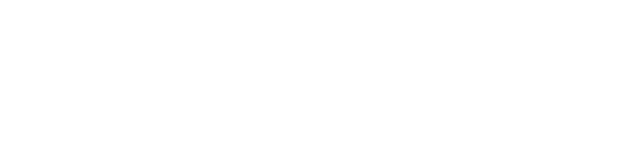
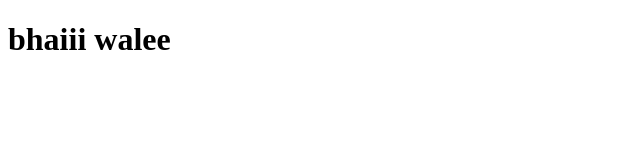
Before and after one commit to ahsan2605f-web/apnawala-system, a plain HTML site: page index.html in a window 1280 px wide. Shown: the whole page, without its empty margins (0-640 px from the left). Drawn offline with Linux system fonts and the light colour scheme.

Commit message:
i change heading

```diff
--- a/index.html
+++ b/index.html
@@ -7,6 +7,6 @@
     <title>Document</title>
 </head>
 <body>
-
+    <h1>bhaiii walee</h1>
 </body>
 </html>
```
